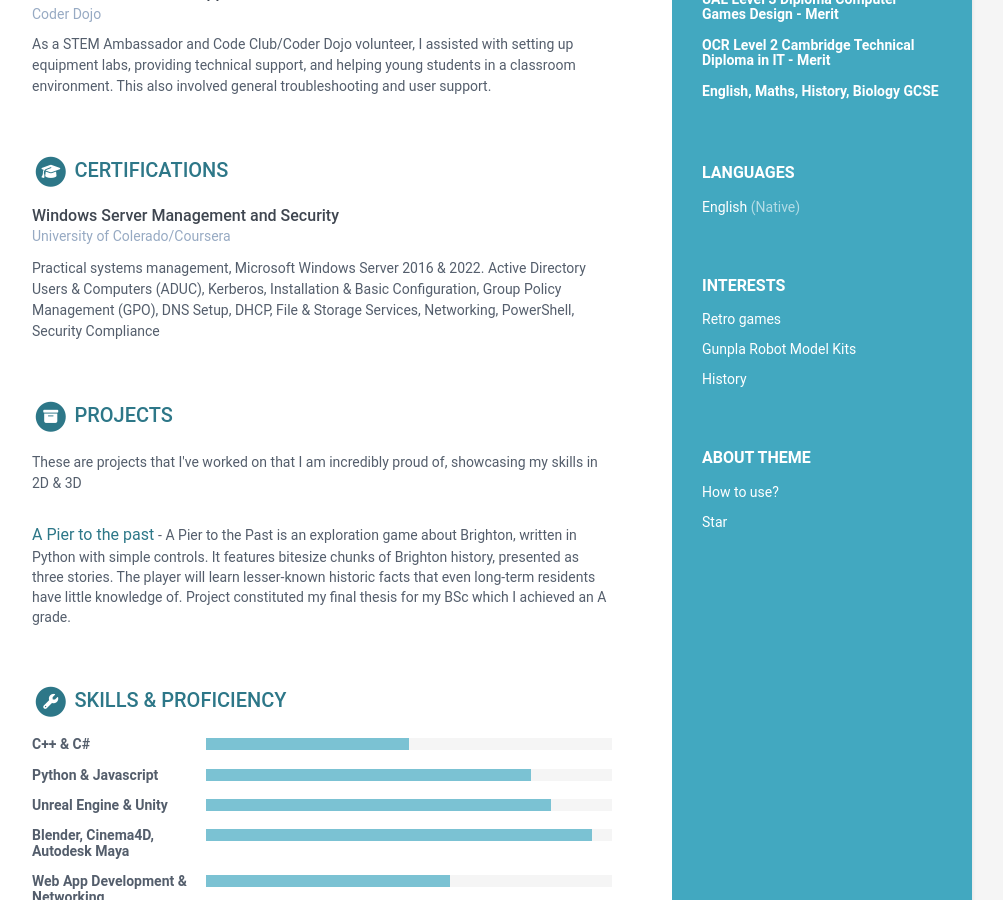
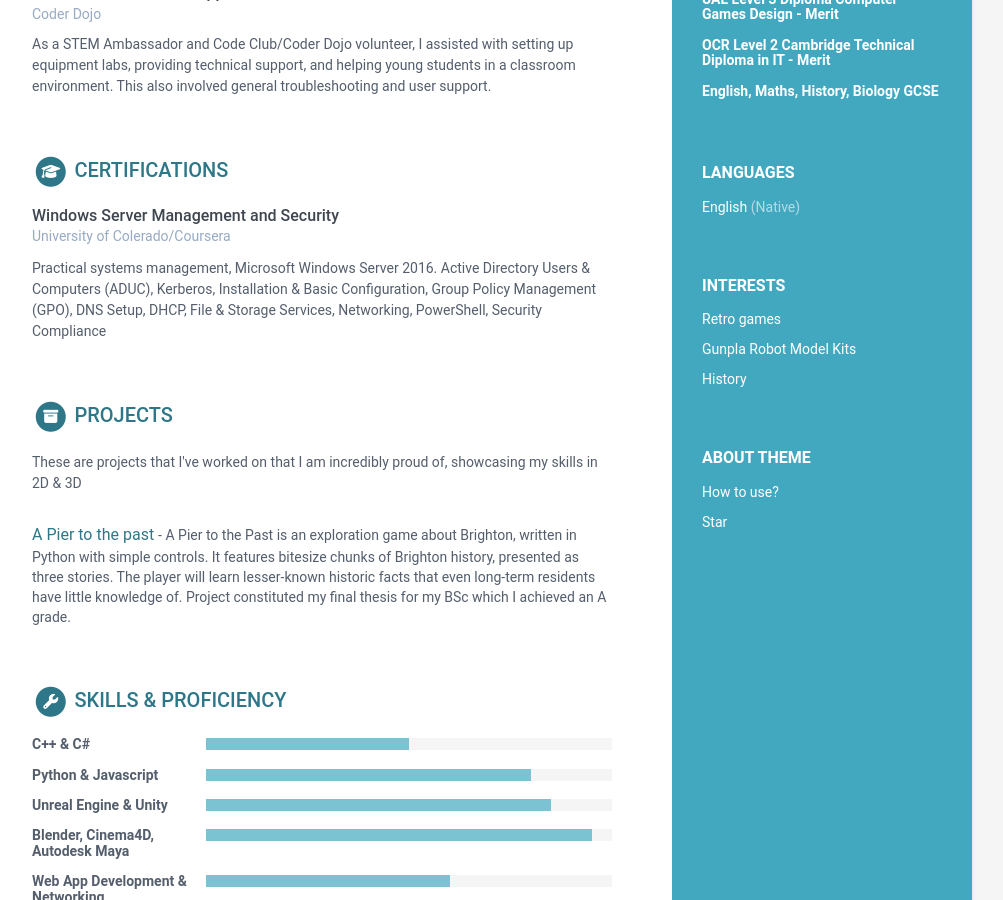
Before and after one commit to friedpuppy/online-cv, a Jekyll site: the page built from index.html, in a window 1280 px wide and 900 px high, scrolled down 656 px. Shown: the whole window, without its empty margins (168-1171 px from the left). Built offline with Jekyll 4.4.1, drawn with Linux system fonts in a browser that asks for light colours.

Commit message:
Update data.yml

```diff
--- a/_data/data.yml
+++ b/_data/data.yml
@@ -117,7 +117,7 @@ certifications:
     credentialurl:
     credentialname:
     details: |
-      Practical systems management, Microsoft Windows Server 2016 & 2022. Active Directory Users & Computers (ADUC), Kerberos, Installation & Basic Configuration, Group Policy Management (GPO), DNS Setup, DHCP, File & Storage Services, Networking, PowerShell, Security Compliance
+      Practical systems management, Microsoft Windows Server 2016. Active Directory Users & Computers (ADUC), Kerberos, Installation & Basic Configuration, Group Policy Management (GPO), DNS Setup, DHCP, File & Storage Services, Networking, PowerShell, Security Compliance
 
 #  - name:
 #    start:
```
